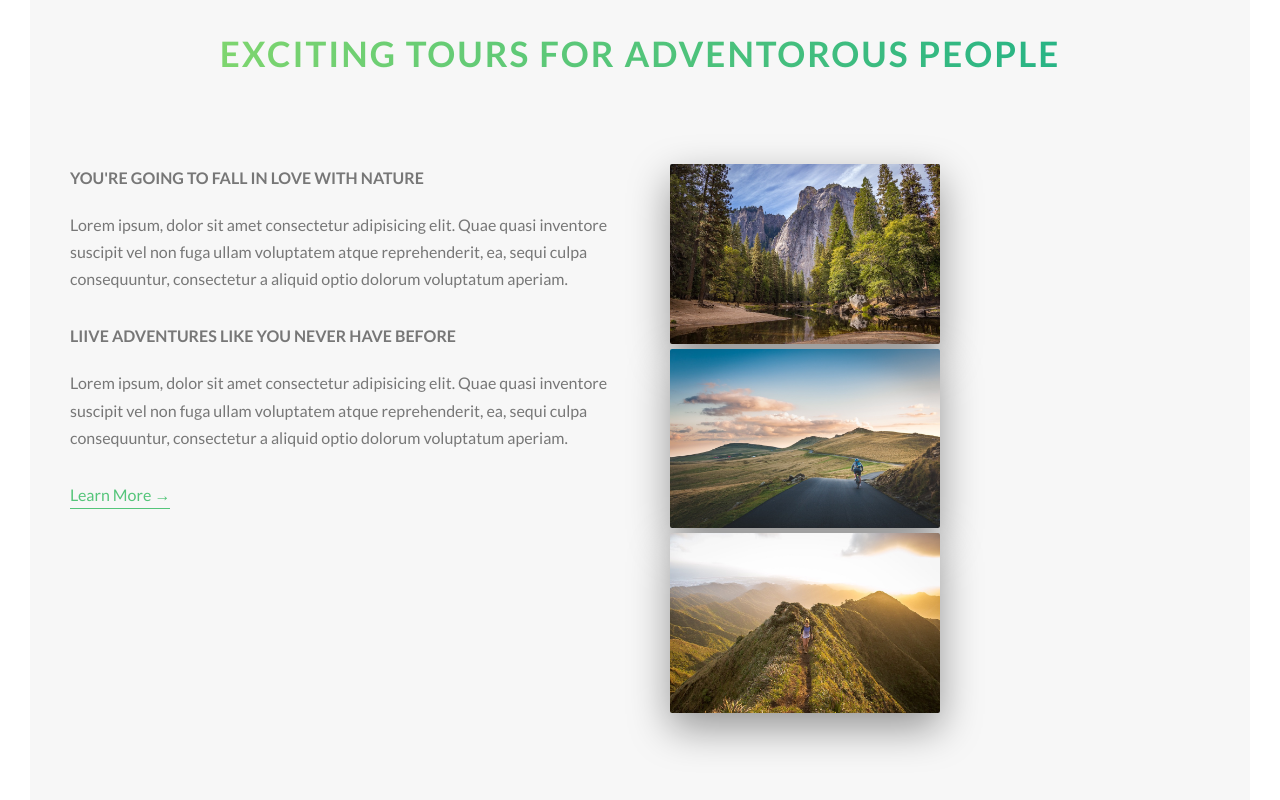
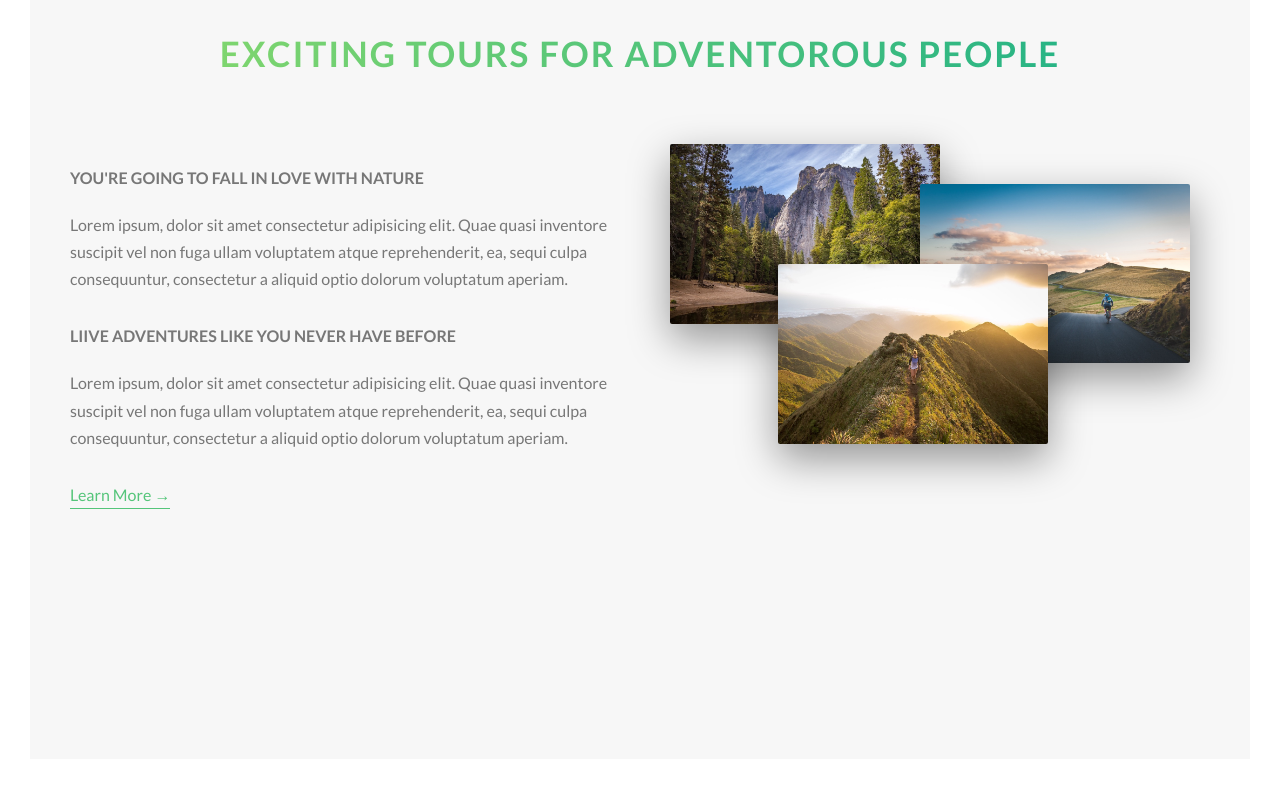
Before and after one commit to ing-arriola/ToursWebPage, a website: page index.html in a window 1280 px wide. Shown: the part 856-1656 px from the top of the page. Drawn offline with Linux system fonts and the light colour scheme.

Commit message:
Added styles and animations for images on section-about

```diff
--- a/sass/components/_composition.scss
+++ b/sass/components/_composition.scss
@@ -4,5 +4,32 @@
     width: 50%;
     box-shadow: 0 1.5rem 4rem rgba($color-black, 0.4);
     border-radius: 2px;
+    position: absolute;
+    transition: all 0.2s;
+    outline-offset: 2rem;
+    &--p1 {
+      left: 0;
+      top: -2rem;
+    }
+    &--p2 {
+      right: 2rem;
+      top: 2rem;
+    }
+    &--p3 {
+      left: 20%;
+      top: 10rem;
+    }
+
+    &:hover {
+      transform: scale(1.05) translateY(-0.5rem);
+      //This is for add a border
+      outline: 1.5rem solid $color-primary;
+      z-index: 20;
+      box-shadow: 0 2.5rem 4rem rgba($color-black, 0.6);
+    }
+  }
+
+  &:hover &__photo:not(:hover) {
+    transform: scale(0.93);
   }
 }
```
Also changed, not shown: css/style.css.
